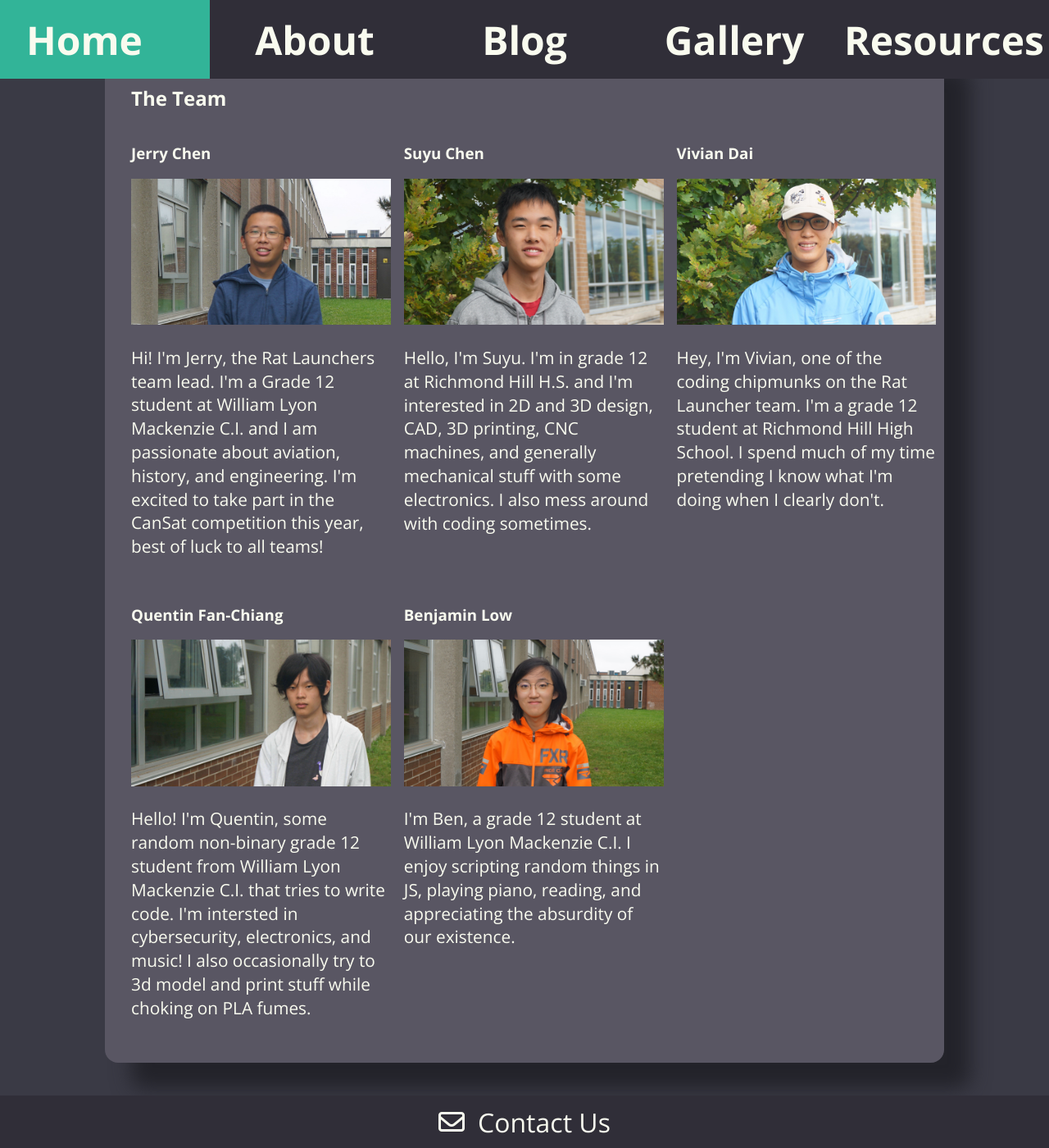
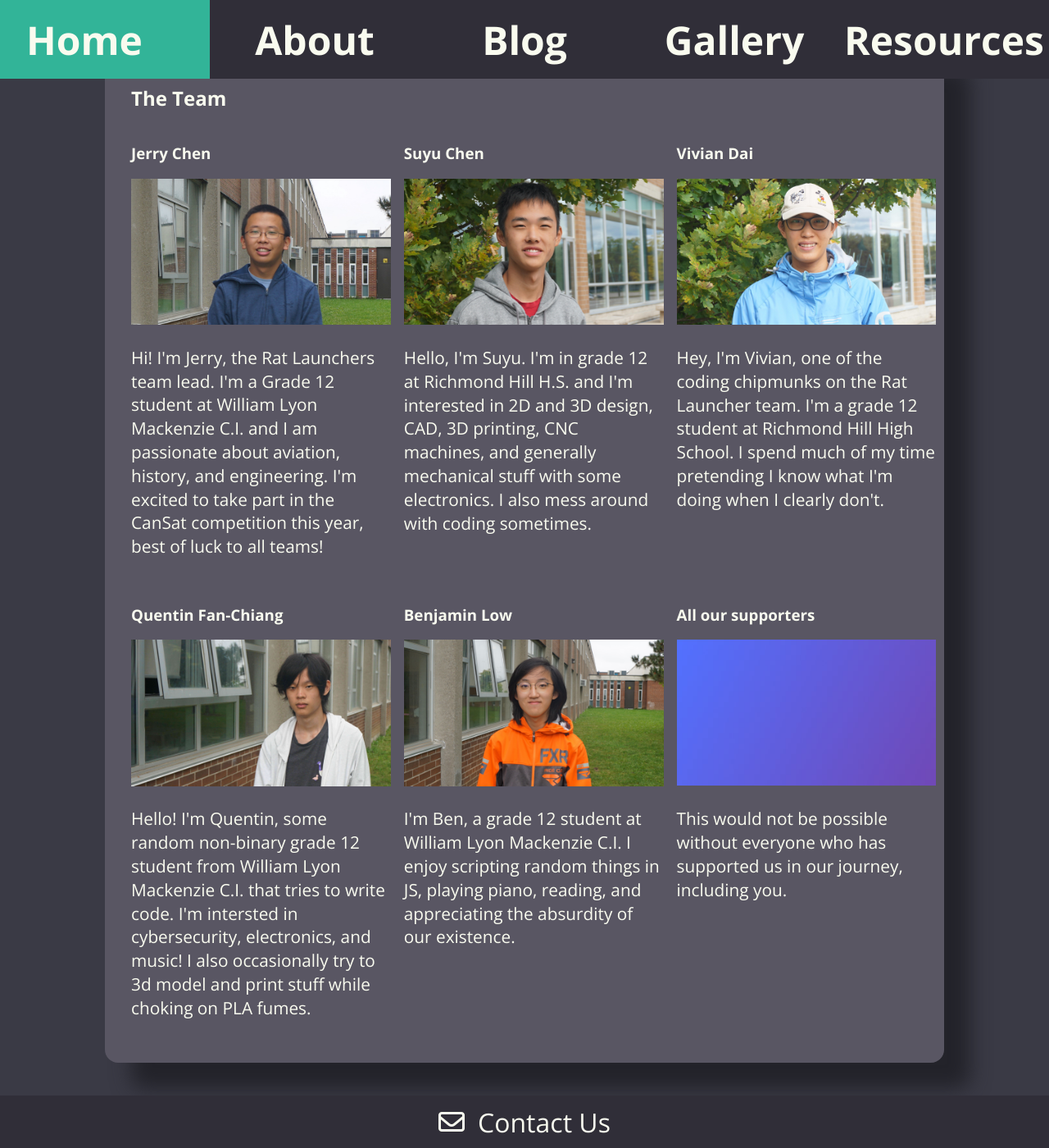
Before and after one commit to RatLaunchers/ratlaunchers.github.io, a Jekyll site: the page built from about.markdown, in a window 1280 px wide and 1400 px high, scrolled down 777 px. Shown: the whole window at 82% size. Built offline with Jekyll 4.4.1, drawn with Linux system fonts in a browser that asks for light colours; nearby versions of some CDN libraries.

Commit message:
extra about member

```diff
--- a/_data/about.yml
+++ b/_data/about.yml
@@ -14,3 +14,6 @@ about:
   - name: Benjamin Low
     image: /assets/images/DSC01081-min.JPG
     description: I'm Ben, a grade 12 student at William Lyon Mackenzie C.I. I enjoy scripting random things in JS, playing piano, reading, and appreciating the absurdity of our existence.
+  - name: All our supporters
+    image: /assets/images/placeholder.jpg
+    description: This would not be possible without everyone who has supported us in our journey, including you.
--- a/assets/css/styles.scss
+++ b/assets/css/styles.scss
@@ -249,6 +249,9 @@ span.p-disable > p {
         p {
             width: 100%;
         }
+        img{
+            width: 100%;
+        }
     }
 }
 
```
Also changed, not shown: assets/images/placeholder.jpg (added).
